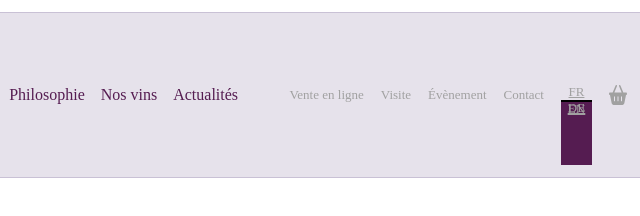
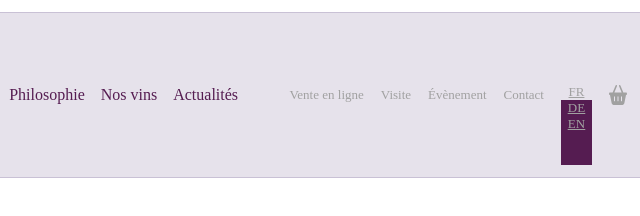
Before and after one commit to Dubois64/Inte-gration-Vin, a website built with Parcel: page src/base-layout.html in a window 1280 px wide. Shown: the full height of the page, 569-1209 px from the left. Built offline with nearby package versions, Linux system fonts and the light colour scheme; a web font is replaced by a local one.

Commit message:
correction soucis langue burger menu

```diff
--- a/src/base-layout.html
+++ b/src/base-layout.html
@@ -38,8 +38,8 @@
                 <div class="menu-langue">
                   <p>FR</p>
                   <div class="animation-langue">
-                    <p class="underline">DE</p>
-                    <p class="underline">EN</p>
+                    <p class="underline-langue">DE</p>
+                    <p class="underline-langue">EN</p>
                   </div>
                 </div>
                 <img class="icone" src="../images/panier.svg" />
--- a/src/scss/main.scss
+++ b/src/scss/main.scss
@@ -134,10 +134,7 @@ video {
   text-underline-position: from-font;
   text-align: center;
   animation-duration: 2s;
-  display: flex;
-  flex-direction: column;
 }
-
 @keyframes opacity {
   50% {
     opacity: 0;
```
